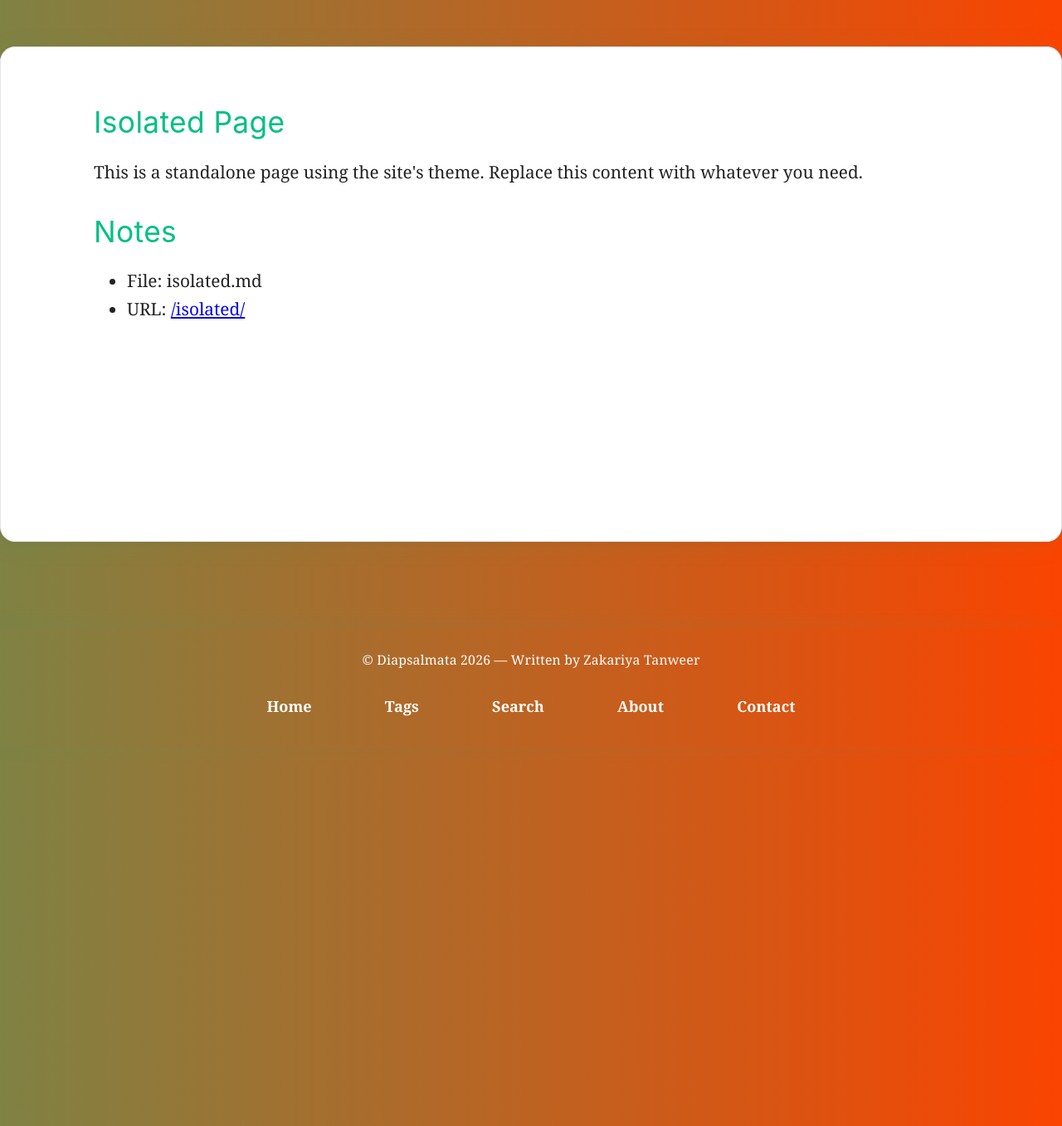
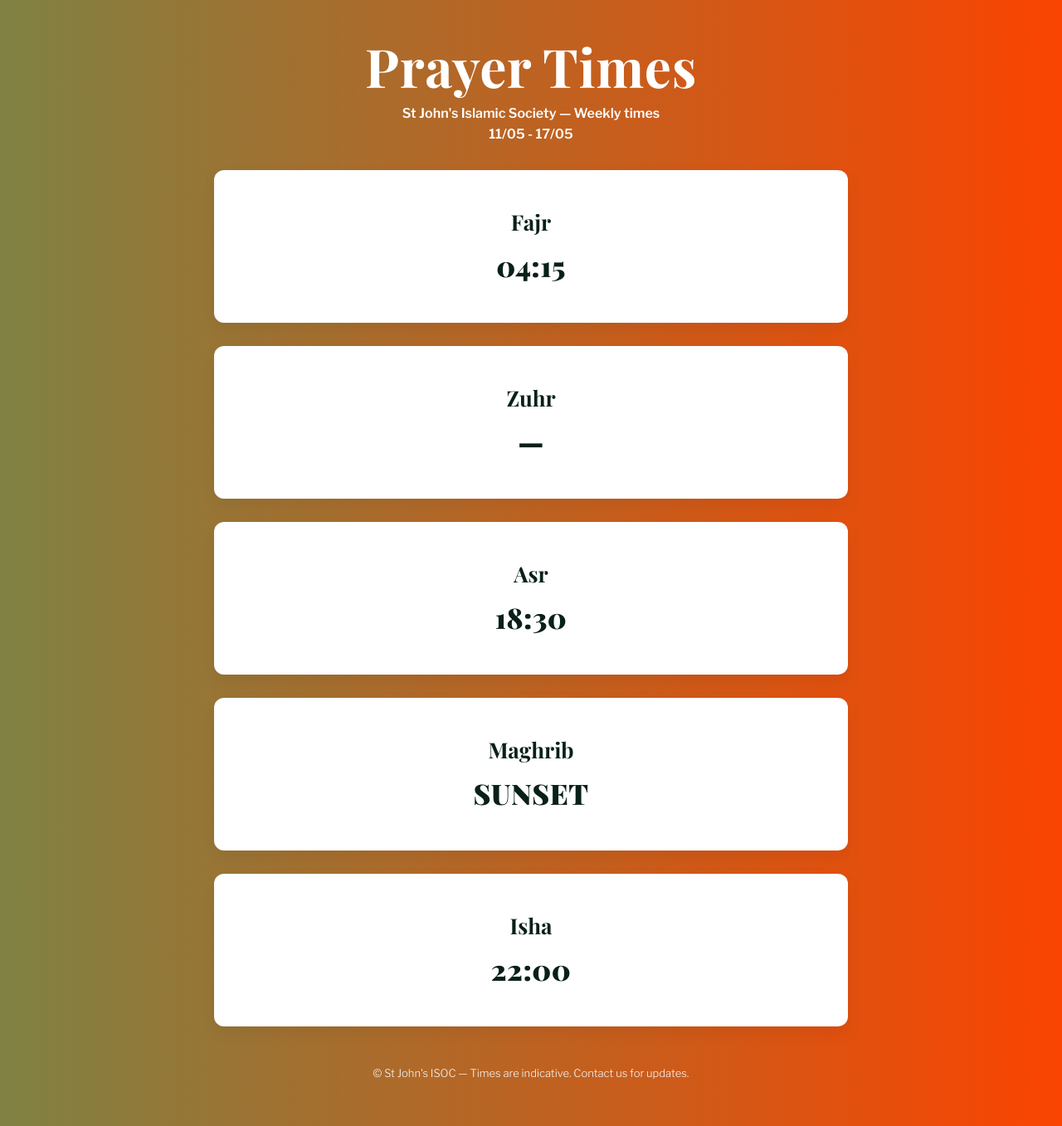
Before and after one commit to NotZakariya/NotZakariya.github.io, a Jekyll site: the page built from isolated.md, in a window 1280 px wide. Shown: the whole page at 83% size. Built offline with Jekyll 4.4.1, drawn with Linux system fonts in a browser that asks for light colours.

Commit message:
making SJ prayertimes or smth

```diff
--- a/_layouts/default.html
+++ b/_layouts/default.html
@@ -31,6 +31,9 @@
     <meta name="theme-color" content="{{ site.manifest.theme_color | default: '#242e2b' }}"/>
 
     <link rel="stylesheet" href="{{ "/assets/main.css" | relative_url }}">
+    {% if page.extra_css %}
+      <link rel="stylesheet" href="{{ page.extra_css | relative_url }}">
+    {% endif %}
 
     <!-- Favicon for browser tab -->
     <link rel="icon" href="/favicon.ico" type="image/x-icon">
@@ -109,7 +112,7 @@
 
     {% include site-feature.html %}
 
-    <main class="container">
+    {% if page.no_container %}
       {% if page.title and page.layout == "post" %}
         <h1 class="post-title-main">{{ page.title }}</h1>
         {% if page.subtitle %}
@@ -117,7 +120,17 @@
         {% endif %}
       {% endif %}
       {{ content }}
-    </main>
+    {% else %}
+      <main class="container">
+        {% if page.title and page.layout == "post" %}
+          <h1 class="post-title-main">{{ page.title }}</h1>
+          {% if page.subtitle %}
+            <h2 class="post-subtitle">{{ page.subtitle }}</h2>
+          {% endif %}
+        {% endif %}
+        {{ content }}
+      </main>
+    {% endif %}
 
     {% include site-footer.html %}
     <!-- Removed missing site-sw.html include -->
--- /dev/null
+++ b/assets/prayertimes.css
@@ -0,0 +1,93 @@
+/* Prayer times page styles - polished */
+@import url('https://fonts.googleapis.com/css2?family=Playfair+Display:wght@700;900&family=Libre+Franklin:wght@300;600&display=swap');
+
+:root{
+  --card-bg: #f4e9df;
+  --card-shadow: rgba(6,10,8,0.12);
+  --accent: #0b8b5e;
+}
+
+html, body { height:100%; }
+.prayer-page {
+  min-height: 100%;
+  display:flex;
+  align-items:flex-start;
+  justify-content:center;
+  padding:0;
+  background: transparent;
+  color: #09201a;
+  font-family: 'Libre Franklin', system-ui, -apple-system, 'Segoe UI', Roboto, 'Helvetica Neue', Arial;
+}
+
+.prayer-card-wrap{
+  width: min(1200px, 96%);
+  max-width: 1200px;
+  background: transparent;
+  border-radius: 12px;
+  padding: 42px 48px 56px;
+  box-shadow: none;
+}
+
+.prayer-hero{ text-align:center; margin-bottom:34px; color: rgba(5,22,18,0.95); }
+.prayer-hero{ background: transparent; }
+.prayer-hero h1{ font-family: 'Playfair Display', serif; font-weight:700; font-size:64px; margin:0; color: #ffffff; }
+.prayer-hero p{ margin:8px 0 0; font-weight:600; color: #ffffff; }
+.prayer-hero #date-range{ margin-top:6px; font-weight:600; }
+
+.prayer-grid{
+  display:grid;
+  grid-template-columns: 1fr;
+  gap:28px;
+  align-items:start;
+  justify-items:center;
+}
+
+.prayer-card{
+  background: #ffffff;
+  padding:32px 22px;
+  border-radius:12px;
+  box-shadow: 0 8px 20px rgba(0,0,0,0.06);
+  text-align:center;
+  position:relative;
+  min-height:120px;
+  display:flex;
+  flex-direction:column;
+  justify-content:center;
+  overflow:visible;
+  width:100%;
+  max-width:560px;
+}
+
+.prayer-card::before{ display:none; }
+
+.prayer-name{ font-family: 'Playfair Display', serif; font-size:26px; font-weight:700; margin-bottom:12px; }
+.prayer-time{ font-family: 'Playfair Display', serif; font-size:34px; font-weight:900; letter-spacing:0.5px; }
+.prayer-note{ font-size:12px; margin-top:10px; color:#2b2b2b }
+.prayer-footer{ margin-top:48px; text-align:center; color:#f7f7f7; font-size:13px }
+
+/* Make the grid layout match the mock: 4 across, last item wraps on left */
+.prayer-card{ max-width:720px; }
+
+@media (max-width:800px){
+  .prayer-hero h1{ font-size:44px; }
+  .prayer-card{ max-width:100%; }
+}
+
+/* Override site container styles for prayer page */
+main.container.layout-default {
+  background: transparent !important;
+  box-shadow: none !important;
+  border: none !important;
+  padding: 0 !important;
+  margin: 0 !important;
+  max-width: 100% !important;
+  min-height: 100vh;
+  display: flex;
+  align-items: flex-start;
+  justify-content: center;
+}
+
+/* Hide site footer on prayer times page */
+body.layout-default .footer {
+  display: none !important;
+}
--- a/isolated.md
+++ b/isolated.md
@@ -1,20 +1,51 @@
 ---
 layout: default
-title: "Isolated Page"
-permalink: /isolated/
+title: "St John's ISOC — Prayer Times"
+permalink: /prayer-times/
 hide_nav: true
+extra_css: /assets/prayertimes.css
+no_container: true
 ---
 
-<main>
-  <h1>Isolated Page</h1>
+<main class="prayer-page">
+  <div class="prayer-card-wrap">
+    <header class="prayer-hero">
+      <h1>Prayer Times</h1>
+      <p>St John's Islamic Society — Weekly times</p>
+      <p id="date-range">11/05 - 17/05</p>
+    </header>
 
-  <p>This is a standalone page using the site's theme. Replace this content with whatever you need.</p>
+    <section class="prayer-grid">
+      <article class="prayer-card">
+        <div class="prayer-name">Fajr</div>
+        <div class="prayer-time">04:15</div>
 
-  <section>
-    <h2>Notes</h2>
-    <ul>
-      <li>File: isolated.md</li>
-      <li>URL: <a href="/isolated/">/isolated/</a></li>
-    </ul>
-  </section>
+      </article>
+
+      <article class="prayer-card">
+        <div class="prayer-name">Zuhr</div>
+        <div class="prayer-time">—</div>
+
+      </article>
+
+      <article class="prayer-card">
+        <div class="prayer-name">Asr</div>
+        <div class="prayer-time">18:30</div>
+      </article>
+
+      <article class="prayer-card">
+        <div class="prayer-name">Maghrib</div>
+        <div class="prayer-time">SUNSET</div>
+      </article>
+
+      <article class="prayer-card">
+        <div class="prayer-name">Isha</div>
+        <div class="prayer-time">22:00</div>
+      </article>
+    </section>
+
+    <div class="prayer-footer">
+      © St John's ISOC — Times are indicative. Contact us for updates.
+    </div>
+  </div>
 </main>
```
